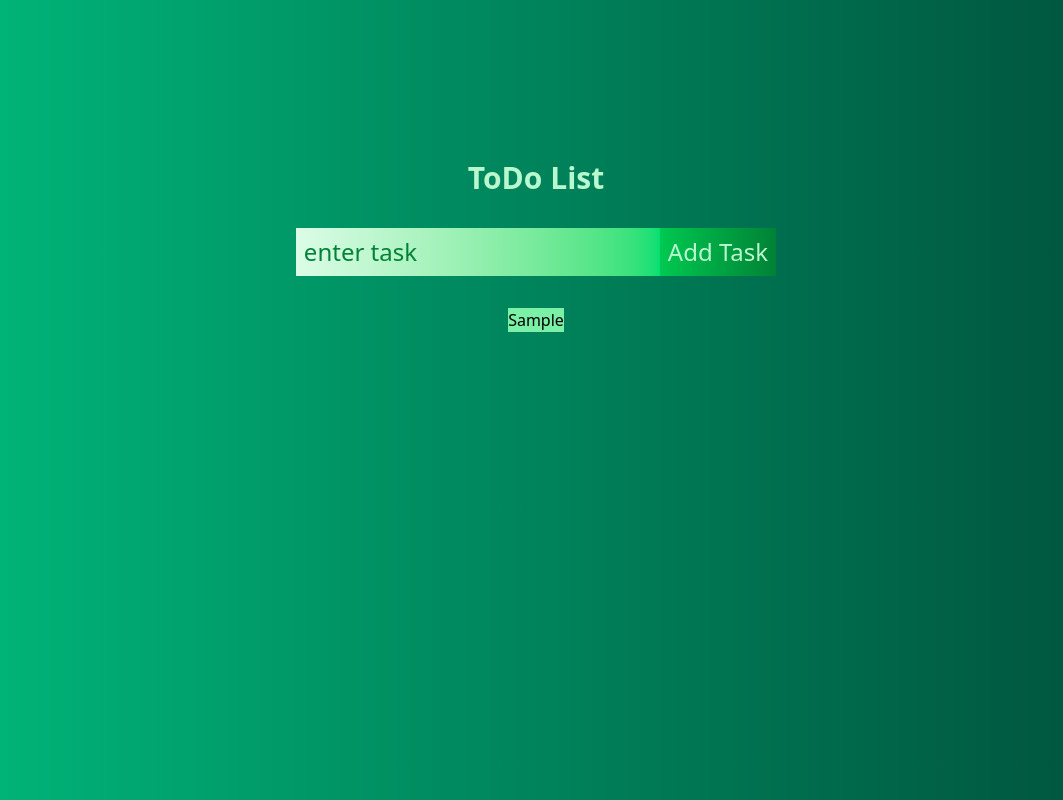
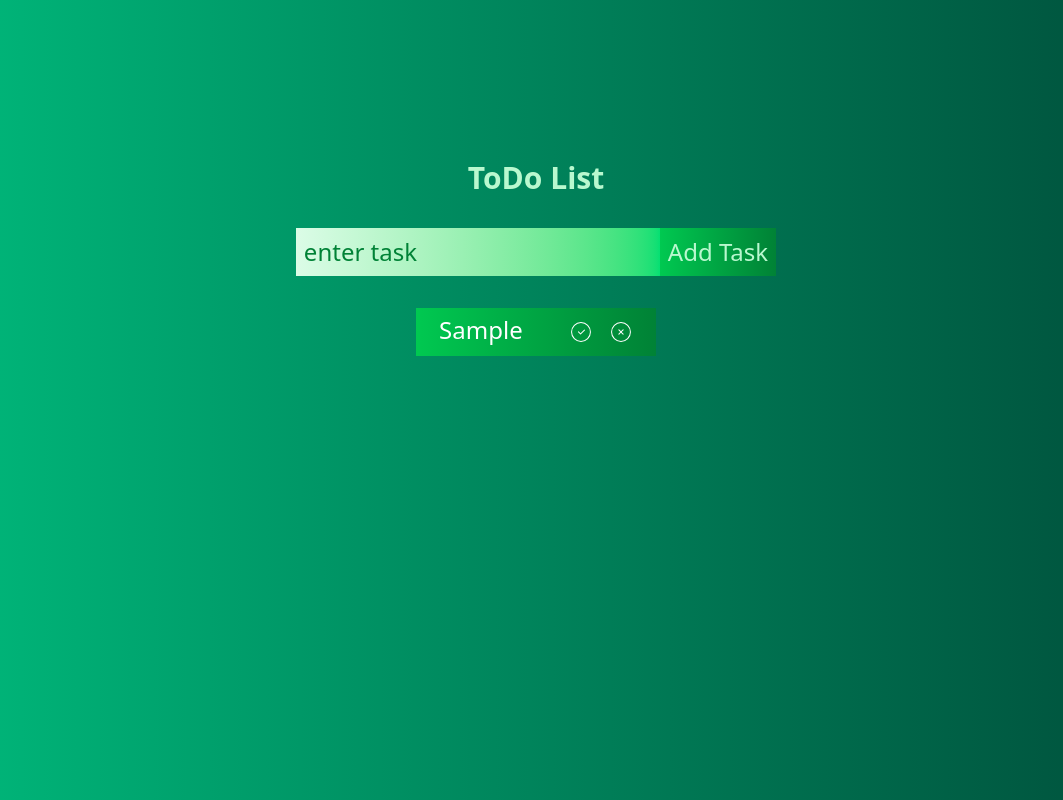
Before and after one commit to keshavnagar/to-do, a React (Vite) app: page / in a window 1280 px wide. Both pictures are taken after typing "Sample" into the empty fields and a click on the button "Add Task". Shown: the whole page, without its empty margins (104-1167 px from the left). Built offline with nearby package versions, Linux system fonts and the light colour scheme.

Commit message:
add check and delete button

```diff
--- a/package.json
+++ b/package.json
@@ -13,6 +13,7 @@
     "@tailwindcss/vite": "^4.1.17",
     "react": "^19.2.0",
     "react-dom": "^19.2.0",
+    "react-icons": "^5.5.0",
     "tailwindcss": "^4.1.17"
   },
   "devDependencies": {
--- a/src/components/ToDo.jsx
+++ b/src/components/ToDo.jsx
@@ -1,5 +1,6 @@
 import { useState } from "react";
-
+import { CiCircleCheck } from "react-icons/ci";
+import { CiCircleRemove } from "react-icons/ci";
 const ToDo = () => {
   const [todo, setTodo] = useState("");
   console.log(todo);
@@ -50,9 +51,24 @@ const ToDo = () => {
           </div>
         </form>
       </section>
-      <section className="flex flex-col gap-2">
+      <section className="flex flex-col gap-2 flex-wrap">
         {todos.map((item) => {
-          return <div className="bg-green-300">{item}</div>;
+          return (
+            <div
+              key={item}
+              className="bg-gradient-to-r from-green-500 to-green-700 text-white  flex justify-around items-center  h-[3rem] w-[15rem] text-2xl "
+            >
+              <span className="mb-1"> {item}</span>
+              <div className="flex gap-4">
+                <button>
+                  <CiCircleCheck className="text-2xl" />
+                </button>
+                <button>
+                  <CiCircleRemove className="text-2xl" />
+                </button>
+              </div>
+            </div>
+          );
         })}
       </section>
     </section>
--- a/src/notes/6DisplayToDos.md
+++ b/src/notes/6DisplayToDos.md
@@ -1 +1,10 @@
 # we create firsstly a section for this
+
+  <section className="flex flex-col gap-2">
+        {todos.map((item) => {
+          return <div className="bg-green-300">{item}</div>;
+        })}
+    </section>
+
+so we display the todos with the help of our map method
+and also added some css to it
```
Also changed, not shown: 1 other file (tests, documents, lock files or other folders).
